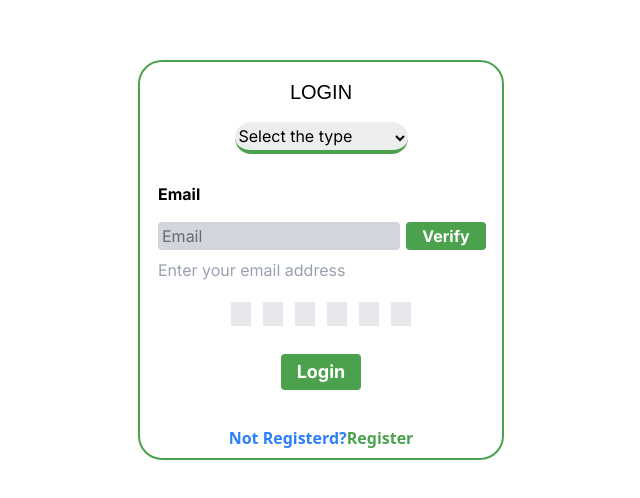
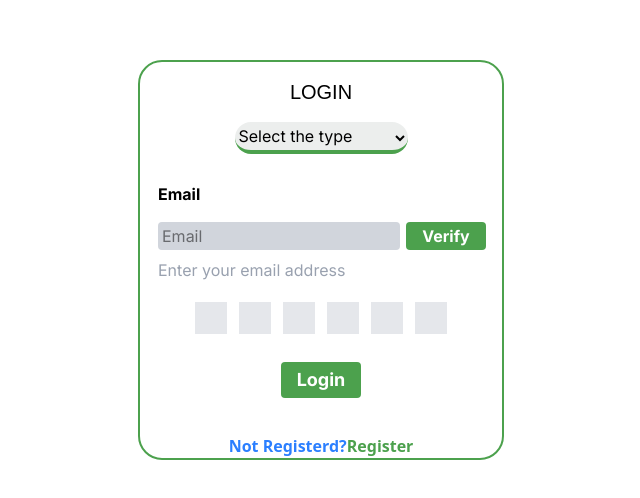
Before and after one commit to Dev-SK01/agri-lynx, a React (Vite) app in the folder agri-lynx/: page / in a window 1280 px wide. Shown: the part 140-638 px from the top of the page, without its empty margins (319-959 px from the left). Built offline with nearby package versions, Linux system fonts and the light colour scheme; a web font is replaced by a local one.

Commit message:
Update otp box index.css
otp input box hight  and width updated

```diff
--- a/agri-lynx/src/index.css
+++ b/agri-lynx/src/index.css
@@ -21,6 +21,6 @@
         @apply bg-(--secondary)  text-xs font-bold text-white p-1 rounded-sm font-inter
     }
     .otp{
-        @apply w-5 bg-gray-200 space-x-20 mx-1.5 focus:border-2 focus:border-(--teritary)
+        @apply w-8 h-8 bg-gray-200 space-x-20 mx-1.5 focus:border-2 focus:border-(--teritary)
     }
 }
```
